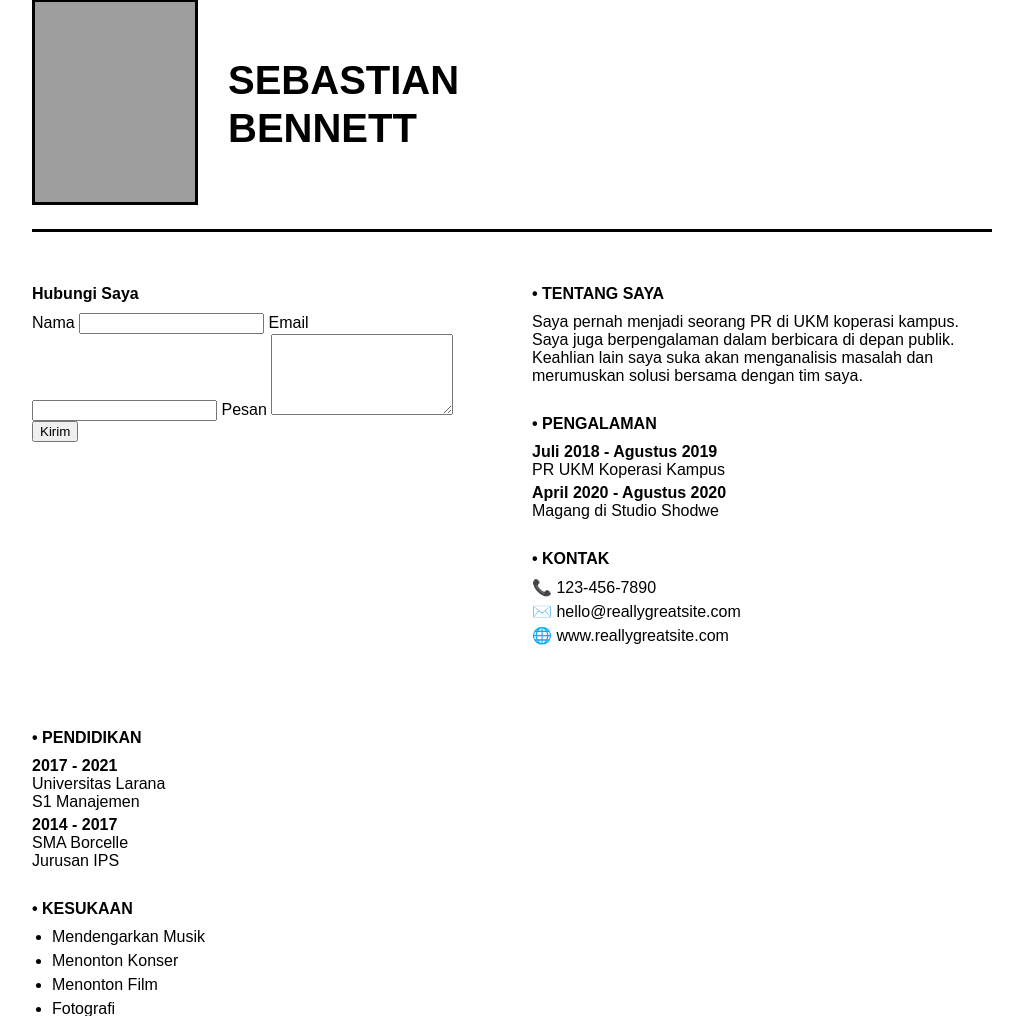
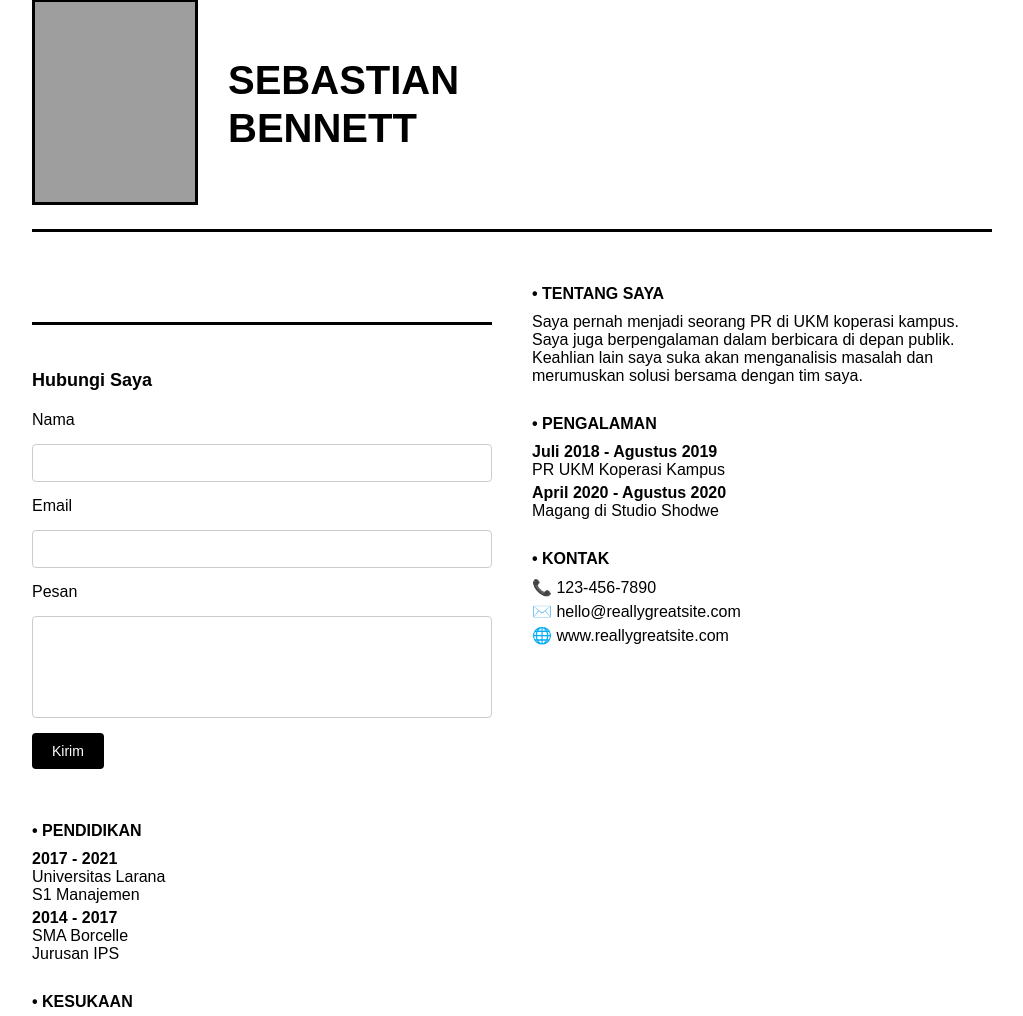
Before and after one commit to zahra031208/zahra031208.github.io, a PHP site: page /index2.html in a window 1280 px wide. Shown: the part 81-1097 px from the top of the page, without its empty margins (128-1151 px from the left). Run offline with PHP 8.4, Linux system fonts and the light colour scheme; grey boxes are pictures that could not be loaded.

Commit message:
Update style2.css

```diff
--- a/style2.css
+++ b/style2.css
@@ -65,3 +65,48 @@ ul {
 li {
   margin-bottom: 6px;
 }
+.contact-form {
+  margin-top: 50px;
+  border-top: 3px solid black;
+  padding-top: 30px;
+}
+
+.contact-form h2 {
+  font-size: 18px;
+  margin-bottom: 20px;
+}
+
+.contact-form form {
+  display: flex;
+  flex-direction: column;
+  gap: 15px;
+}
+
+.contact-form input,
+.contact-form textarea {
+  padding: 10px;
+  font-size: 14px;
+  border: 1px solid #ccc;
+  border-radius: 4px;
+  resize: none;
+}
+
+.contact-form button {
+  width: fit-content;
+  background-color: black;
+  color: white;
+  padding: 10px 20px;
+  font-size: 14px;
+  border: none;
+  border-radius: 4px;
+  cursor: pointer;
+  transition: background 0.3s ease;
+}
+
+.contact-form button:hover {
+  background-color: #333;
+}
+.contact-form button:disabled {
+  opacity: 0.7;
+  cursor: not-allowed;
+}
```
